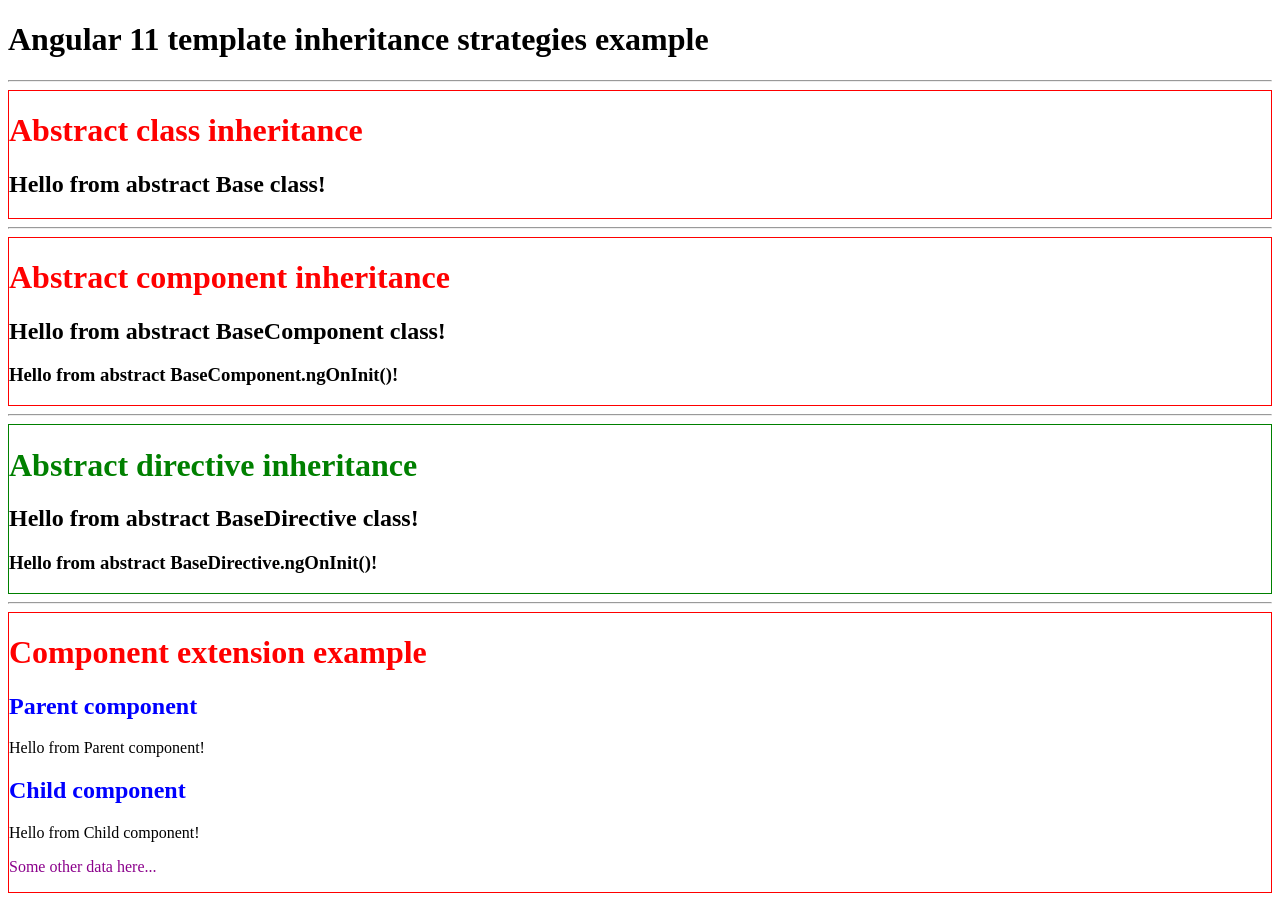
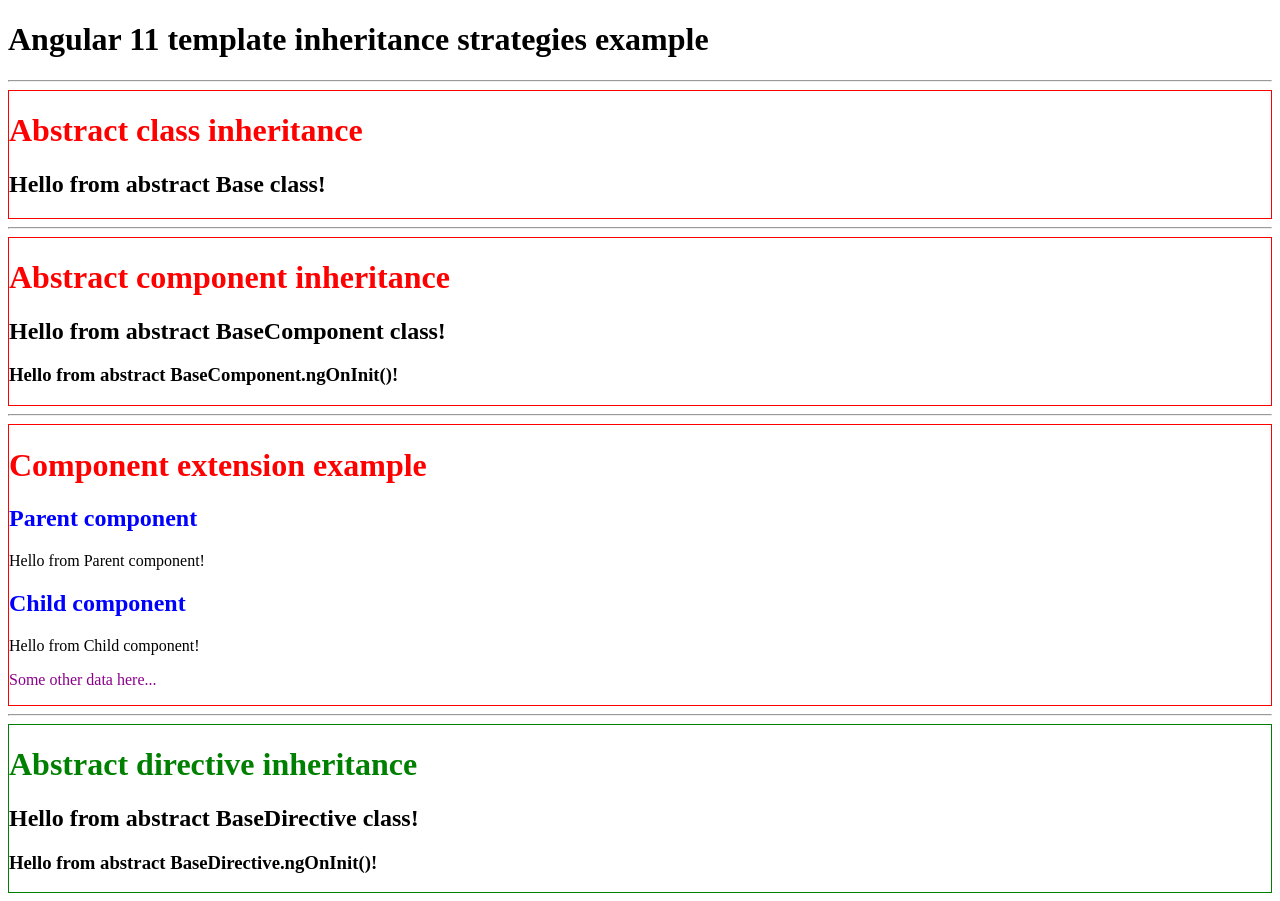
Before and after one commit to todstoychev/angular-template-inheritance, an Angular app: page / in a window 1280 px wide. Built offline with nearby package versions, Linux system fonts and the light colour scheme.

Commit message:
Section changed

```diff
--- a/src/app/app.component.html
+++ b/src/app/app.component.html
@@ -17,17 +17,17 @@
 
 <hr/>
 
-<div class="right">
-  <h1>Abstract directive inheritance</h1>
-
-  <app-abstract-directive-inheritance></app-abstract-directive-inheritance>
-</div>
-
-<hr/>
-
 <div class="wrong">
   <h1>Component extension example</h1>
 
   <app-parent name="Parent component"></app-parent>
   <app-child name="Child component"></app-child>
 </div>
+
+<hr/>
+
+<div class="right">
+  <h1>Abstract directive inheritance</h1>
+
+  <app-abstract-directive-inheritance></app-abstract-directive-inheritance>
+</div>
```
